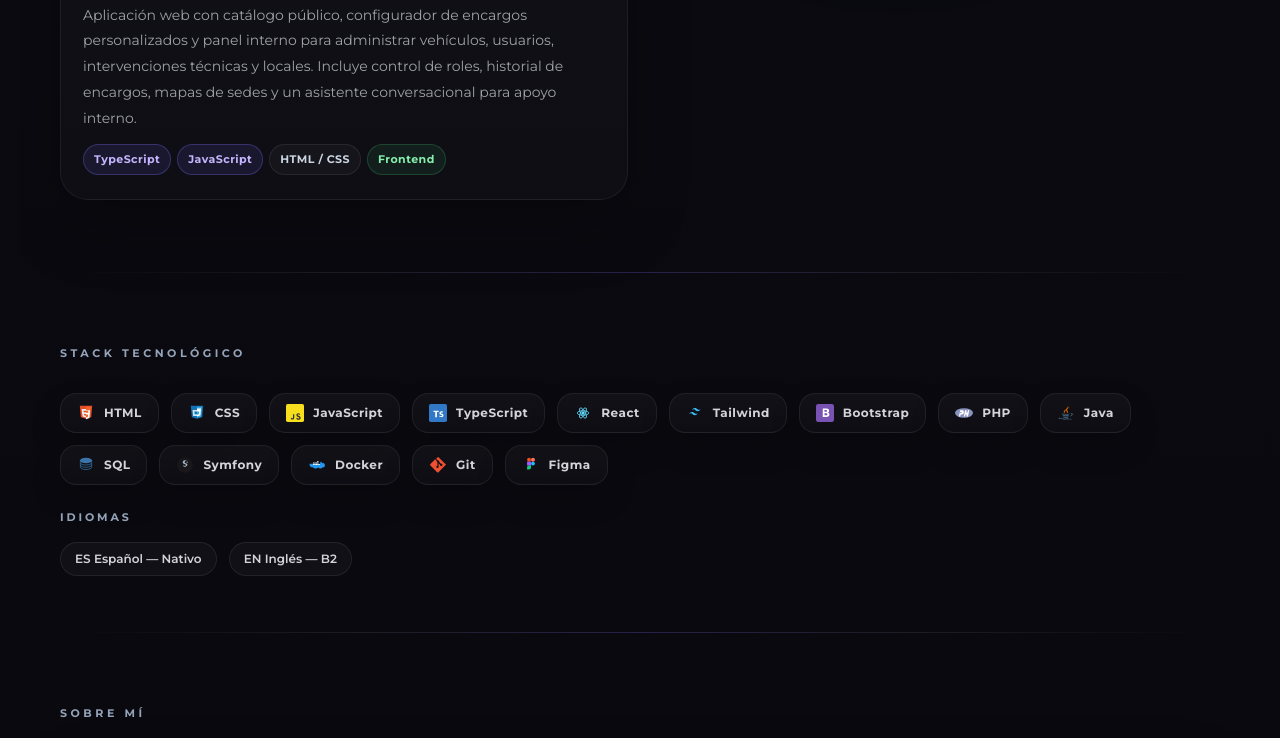
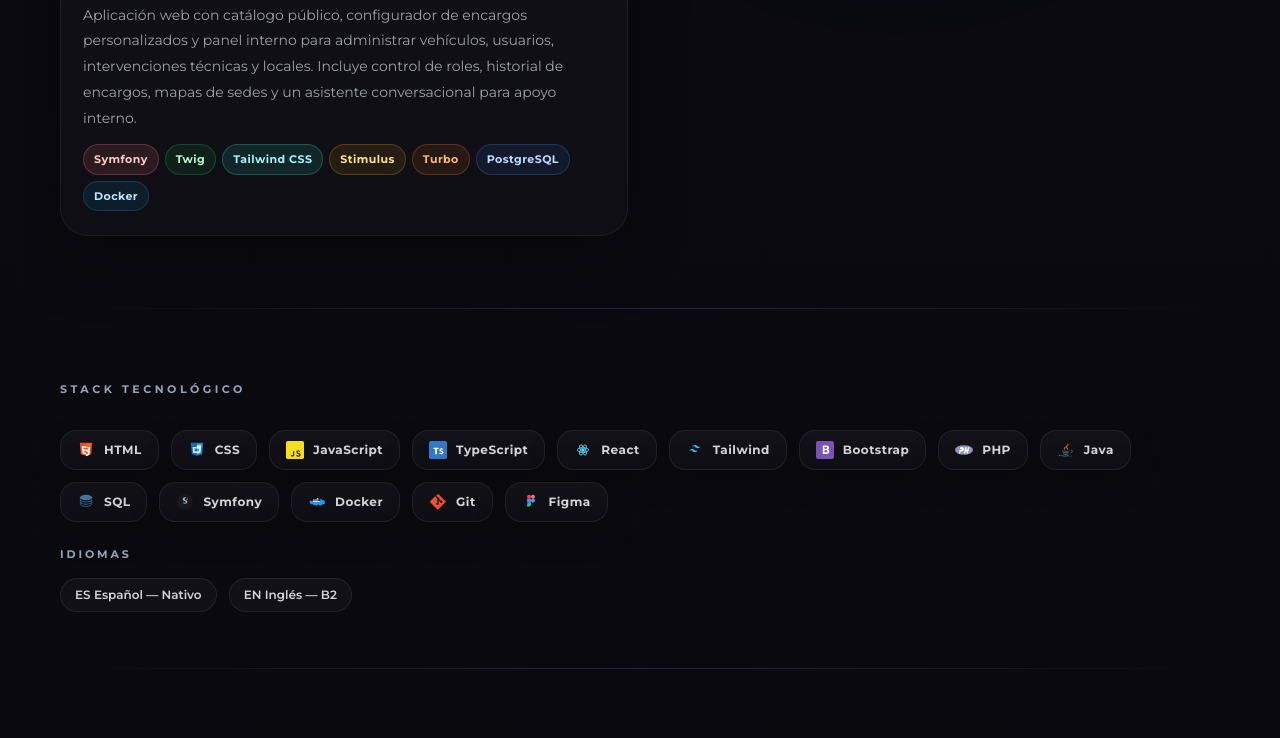
Before and after one commit to raaultr/raaultr.github.io, a website: page index.html in a window 1280 px wide. Shown: the part 1729-2467 px from the top of the page. Drawn offline with Linux system fonts and the light colour scheme.

Commit message:
Update project tags and styles for Symfony, Twig, Tailwind CSS, Stimulus, Turbo, PostgreSQL, and Docker

```diff
--- a/index.html
+++ b/index.html
@@ -127,10 +127,13 @@
               <h3 class="proj-title">LegacyDrive (TFG)</h3>
               <p class="proj-desc">Aplicación web con catálogo público, configurador de encargos personalizados y panel interno para administrar vehículos, usuarios, intervenciones técnicas y locales. Incluye control de roles, historial de encargos, mapas de sedes y un asistente conversacional para apoyo interno.</p>
               <div class="proj-tags">
-                <span class="tag v">TypeScript</span>
-                <span class="tag v">JavaScript</span>
-                <span class="tag">HTML / CSS</span>
-                <span class="tag g">Frontend</span>
+                <span class="tag symfony">Symfony</span>
+                <span class="tag twig">Twig</span>
+                <span class="tag tailwind">Tailwind CSS</span>
+                <span class="tag stimulus">Stimulus</span>
+                <span class="tag turbo">Turbo</span>
+                <span class="tag postgresql">PostgreSQL</span>
+                <span class="tag docker">Docker</span>
               </div>
             </div>
           </article>
--- a/input.css
+++ b/input.css
@@ -690,6 +690,48 @@ body {
   background: rgba(74, 222, 128, 0.08);
 }
 
+.tag.symfony {
+  color: #fecaca;
+  border-color: rgba(248, 113, 113, 0.28);
+  background: rgba(248, 113, 113, 0.12);
+}
+
+.tag.twig {
+  color: #bbf7d0;
+  border-color: rgba(34, 197, 94, 0.24);
+  background: rgba(34, 197, 94, 0.1);
+}
+
+.tag.tailwind {
+  color: #a5f3fc;
+  border-color: rgba(45, 212, 191, 0.28);
+  background: rgba(45, 212, 191, 0.12);
+}
+
+.tag.stimulus {
+  color: #fde68a;
+  border-color: rgba(245, 158, 11, 0.26);
+  background: rgba(245, 158, 11, 0.1);
+}
+
+.tag.turbo {
+  color: #fdba74;
+  border-color: rgba(249, 115, 22, 0.28);
+  background: rgba(249, 115, 22, 0.1);
+}
+
+.tag.postgresql {
+  color: #bfdbfe;
+  border-color: rgba(59, 130, 246, 0.26);
+  background: rgba(59, 130, 246, 0.1);
+}
+
+.tag.docker {
+  color: #bae6fd;
+  border-color: rgba(14, 165, 233, 0.26);
+  background: rgba(14, 165, 233, 0.1);
+}
+
 /* ==========================================================================
    TECH PILLS & SKILLS
    ========================================================================== */
```
Also changed, not shown: style.css.
